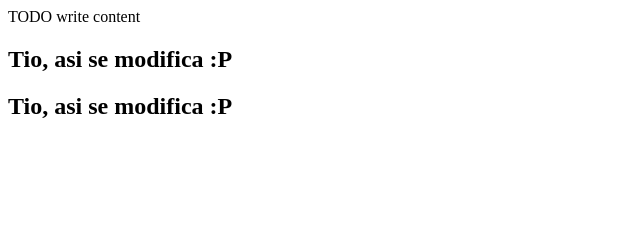
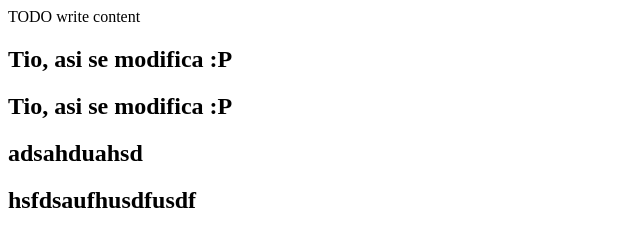
Before and after one commit to AlexDeveloper714/pruebasGIT, a website: page public_html/index.html in a window 1280 px wide. Shown: the whole page, without its empty margins (0-640 px from the left). Drawn offline with Linux system fonts and the light colour scheme.

Commit message:
auhsduahds

```diff
--- a/public_html/index.html
+++ b/public_html/index.html
@@ -10,6 +10,8 @@
         <div>TODO write content</div>
         <h2>Tio, asi se modifica :P</h2>
         <h2>Tio, asi se modifica :P</h2>
+        <h2>adsahduahsd</h2>
+        <h2>hsfdsaufhusdfusdf</h2>
 
     </body>
 </html>
```
